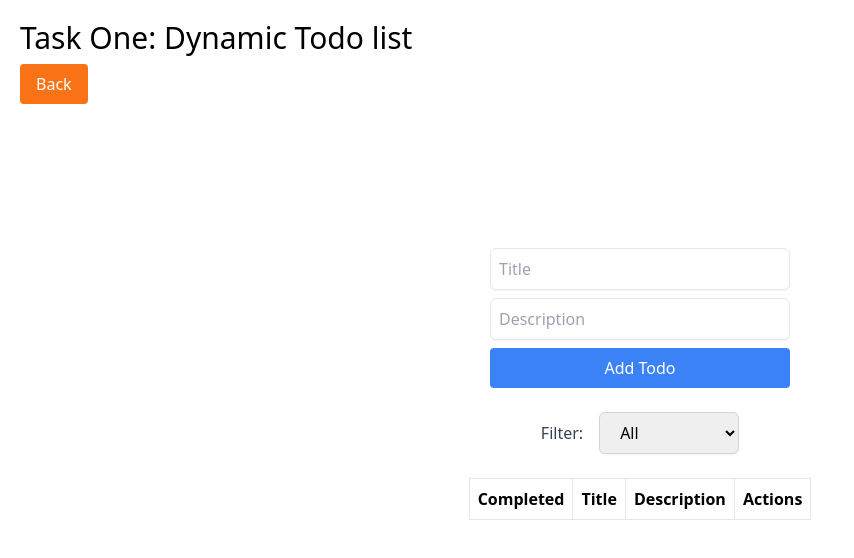
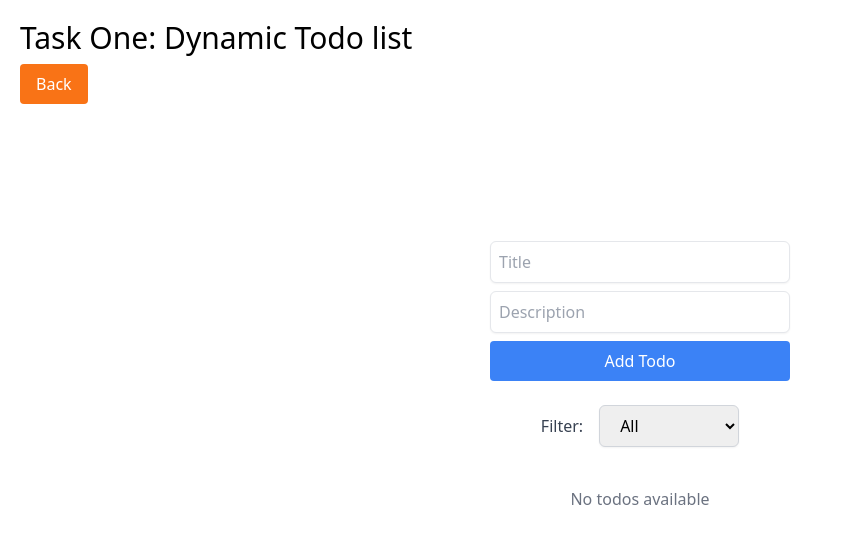
Before and after one commit to OmarKnows/ecom-payments-assessment, a React (Vite) app: page /task-one in a window 1280 px wide. Shown: the top 558 px of the page, without its empty margins (0-854 px from the left). Built offline with nearby package versions, Linux system fonts and the light colour scheme.

Commit message:
added empty state

```diff
--- a/src/tasks/TaskOne/components/TodoList.tsx
+++ b/src/tasks/TaskOne/components/TodoList.tsx
@@ -10,7 +10,11 @@ interface TodoListProps {
 
 const TodoList: FC<TodoListProps> = ({ todos, toggleTodo, deleteTodo }) => {
   return (
-    <table className="w-[300px] border-collapse text-center">
+    <div className="w-[300px] border-collapse text-center">
+      {todos.length === 0 ? (
+        <p className="p-4 text-gray-500">No todos available</p>
+      ) : (
+        <table className="w-full border-collapse text-center">
           <thead>
             <tr>
               <th className="border p-2">Completed</th>
@@ -40,6 +44,8 @@ const TodoList: FC<TodoListProps> = ({ todos, toggleTodo, deleteTodo }) => {
             ))}
           </tbody>
         </table>
+      )}
+    </div>
   );
 };
 
```
Lines whose indentation alone changed are shown as unchanged.
